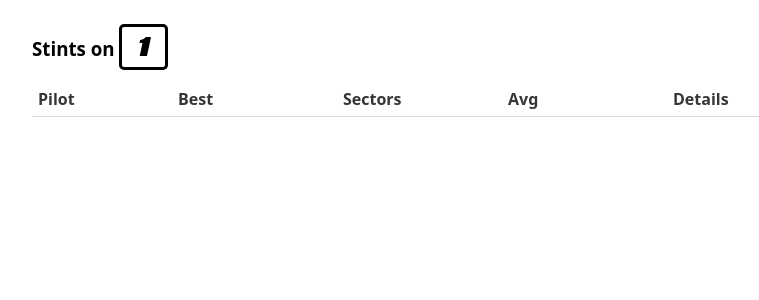
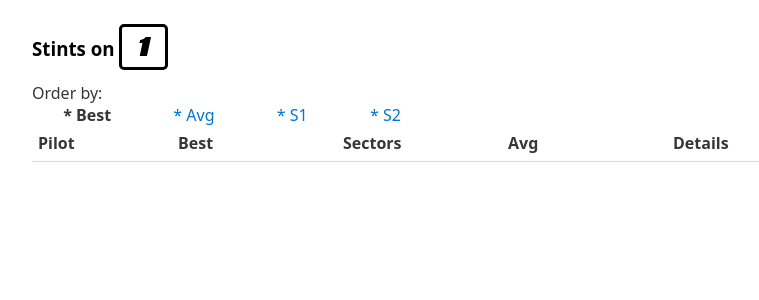
Before and after one commit to azhpushkin/nfs-timings, a Django app: page /kart/1 in a window 1280 px wide. Shown: the part 63-363 px from the top of the page, without its empty margins (208-967 px from the left). Run offline with Django 4.2, Linux system fonts and the light colour scheme; the visitor is signed in with stand-in values (Sample User, id 1); data that the repository does not hold is empty; some libraries are stand-ins or nearby versions.

Commit message:
Add sorting on kart details page

```diff
--- a/stats/templates/kart-details.html
+++ b/stats/templates/kart-details.html
@@ -10,6 +10,15 @@
     <h3>
     Stints on <a class="kart-number"  href="{% url 'kart-detail' kart %}">{{ kart }}</a>
     </h3>
+    <div>
+    Order by:
+        <div class="sorting-options">
+            {% if sorting != 'best_lap' %}<a href="{% url 'kart-detail' kart %}">* Best</a>{% else %}<b>* Best</b>{% endif %}
+            {% if sorting != 'avg_80' %}<a href="{% url 'kart-detail' kart %}?sort=avg_80">* Avg</a>{% else %}<b>* Avg</b>{% endif %}
+            {% if sorting != 'best_sector_1' %}<a href="{% url 'kart-detail' kart %}?sort=best_sector_1">* S1</a>{% else %}<b>* S1</b>{% endif %}
+            {% if sorting != 'best_sector_2' %}<a href="{% url 'kart-detail' kart %}?sort=best_sector_2">* S2</a>{% else %}<b>* S2</b>{% endif %}
+        </div>
+    </div>
     <table>
         <thead>
         <tr>
@@ -25,9 +34,13 @@
 
             <tr>
                 <td class="pilot-name">{{ stint.pilot|split_pilot }}</td>
-                <td>{{ stint.best_lap|floatformat:3 }}</td>
-                <td>{{ stint.best_sector_1|floatformat:2 }}<br>{{ stint.best_sector_2|floatformat:2 }}</td>
-                <td>{{ stint.avg_80|floatformat:3 }}</td>
+                <td {% if sorting == 'best_lap' %}style="font-weight: bold;"{% endif %}>{{ stint.best_lap|floatformat:3 }}</td>
+                <td>
+                    <span {% if sorting == 'best_sector_1' %}style="font-weight: bold;"{% endif %}>s1 - {{ stint.best_sector_1|floatformat:2 }}</span>
+                    <br>
+                    <span {% if sorting == 'best_sector_2' %}style="font-weight: bold;"{% endif %}>s2 - {{ stint.best_sector_2|floatformat:2 }}</span>
+                </td>
+                <td {% if sorting == 'avg_80' %}style="font-weight: bold;"{% endif %}>{{ stint.avg_80|floatformat:3 }}</td>
                 <td><a href="{% url 'stint-detail' stint.stint_id %}">Show</a></td>
             </tr>
         {% endfor %}
--- a/stats/views.py
+++ b/stats/views.py
@@ -61,11 +61,15 @@ class KartDetailsView(LoginRequiredMixin, TemplateView):
     template_name = "kart-details.html"
 
     def get_context_data(self, **kwargs):
-        stints = StintInfo.objects.filter(kart=int(kwargs['kart'])).order_by('best_lap')
+        sorting = self.request.GET.get('sort', 'best_lap')
+        if sorting not in ('best_lap', 'avg_80', 'best_sector_1', 'best_sector_2'):
+            raise Exception('Bad sorting!')
+        stints = StintInfo.objects.filter(kart=int(kwargs['kart'])).order_by(sorting)
 
         return {
             'kart': kwargs['kart'],
-            'stints': stints
+            'stints': stints,
+            'sorting': sorting
         }
 
 
```
